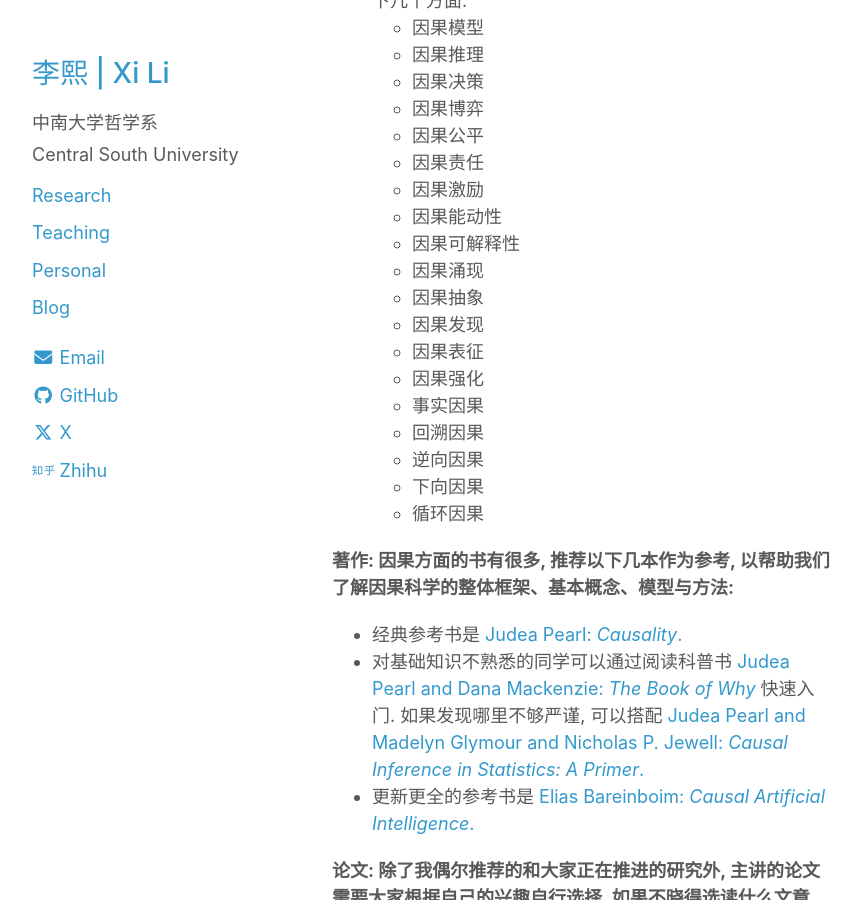
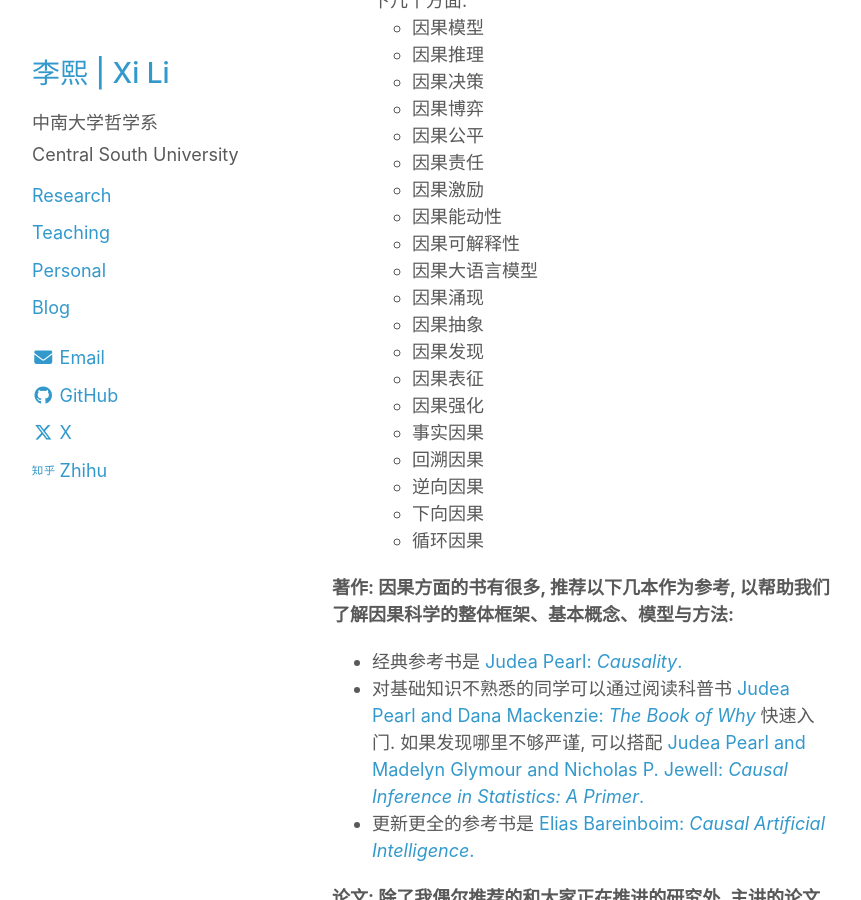
Before and after one commit to rickylixi/rickylixi.github.io, a Jekyll site: the page built from teaching.html, in a window 1280 px wide and 900 px high, scrolled down 1043 px. Shown: the whole window, without its empty margins (26-887 px from the left). Built offline with Jekyll 4.4.1, drawn with Linux system fonts in a browser that asks for light colours.

Commit message:
Update teaching.html

```diff
--- a/teaching.html
+++ b/teaching.html
@@ -50,6 +50,7 @@ Undergraduate course on Game Theory
     <li>因果激励</li>
     <li>因果能动性</li>
     <li>因果可解释性</li>
+    <li><a href="https://github.com/zhijing-jin/CausalNLP_Papers" target="_blank" rel="noopener noreferrer"></a>因果大语言模型</li>
     <li>因果涌现</li>
     <li>因果抽象</li>
     <li>因果发现</li>
```
